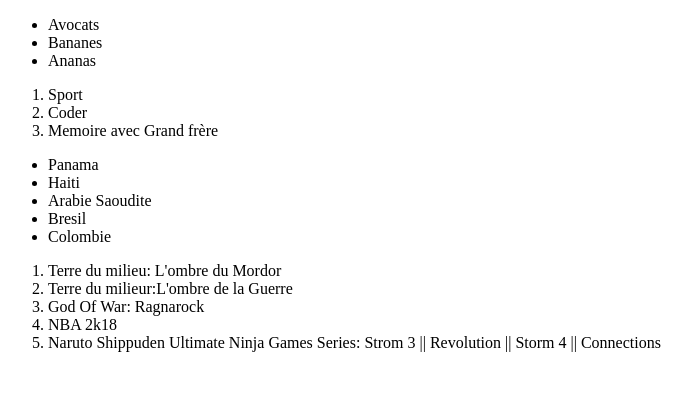
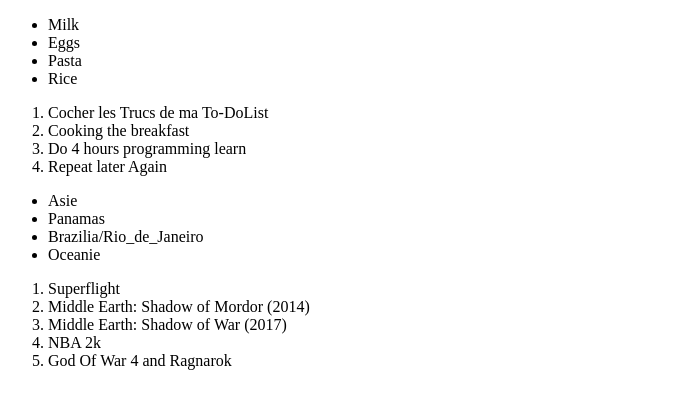
Before and after one commit to Fleury99/html-boilerplate, a plain HTML site: page lists.html in a window 1280 px wide. Shown: the whole page, without its empty margins (0-692 px from the left). Drawn offline with Linux system fonts and the light colour scheme.

Commit message:
Lists are the new update

```diff
--- a/lists.html
+++ b/lists.html
@@ -3,42 +3,33 @@
 <head>
     <meta charset="UTF-8">
     <meta name="viewport" content="width=device-width, initial-scale=1.0">
-    <title>Lists || Learn</title>
+    <title>Listes || My First List</title>
 </head>
 <body>
-    <main>
-        <p>
     <ul>
-                <li>Avocats</li>
-                <li>Bananes</li>
-                <li>Ananas</li>
+        <li>Milk</li>
+        <li>Eggs</li>
+        <li>Pasta</li>
+        <li>Rice</li>
     </ul>
-        </p>
-        <p>
     <ol>
-                <li>Sport</li>
-                <li>Coder</li>
-                <li>Memoire avec Grand frère</li>
+        <li>Cocher les Trucs de ma To-DoList</li>
+        <li>Cooking the breakfast</li>
+        <li>Do 4 hours programming learn</li>
+        <li>Repeat later Again</li>
     </ol>
-        </p>
-        <p>
     <ul>
-                <li>Panama</li>
-                <li>Haiti</li>
-                <li>Arabie Saoudite</li>
-                <li>Bresil</li>
-                <li>Colombie</li>
+        <li>Asie</li>
+        <li>Panamas</li>
+        <li>Brazilia/Rio_de_Janeiro</li>
+        <li>Oceanie</li>
     </ul>
-        </p>
-        <p>
     <ol>
-                <li>Terre du milieu: L'ombre du Mordor</li>
-                <li>Terre du milieur:L'ombre de la Guerre</li>
-                <li>God Of War: Ragnarock</li>
-                <li>NBA 2k18</li>
-                <li>Naruto Shippuden Ultimate Ninja Games Series: Strom 3 || Revolution || Storm 4 || Connections </li>
+        <li>Superflight</li>
+        <li>Middle Earth: Shadow of Mordor (2014)</li>
+        <li>Middle Earth: Shadow of War (2017)</li>
+        <li>NBA 2k</li>
+        <li>God Of War 4 and Ragnarok</li>
     </ol>
-        </p>
-    </main>
 </body>
 </html>
```
Lines whose indentation alone changed are shown as unchanged.
